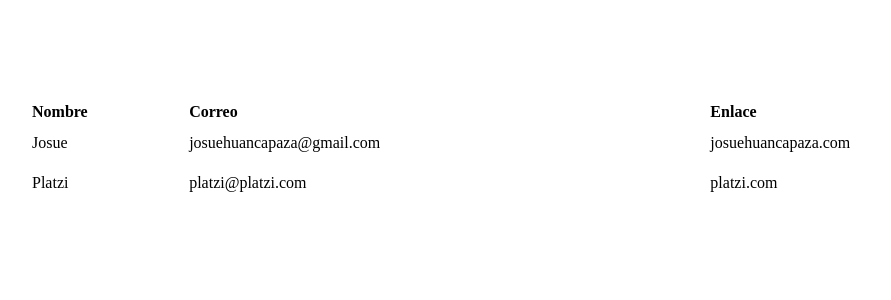
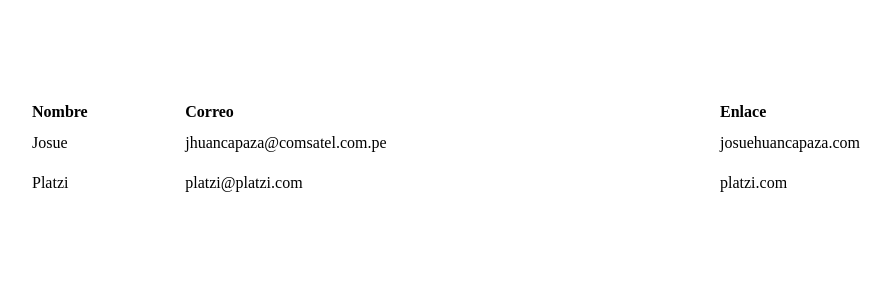
Before and after one commit to josuehcordova-cursos/my_blog_platzi, a React (Create React App) app: page / in a window 1280 px wide. Shown: the top 300 px of the page, without its empty margins (79-970 px from the left). Built offline with nearby package versions, Linux system fonts and the light colour scheme.

Commit message:
clase 7: Stateful vs Stateless

```diff
--- a/src/components/App.js
+++ b/src/components/App.js
@@ -1,52 +1,49 @@
-import React from 'react';
+import React, { Component } from "react";
 
-function App() {
-  const ponerFilas = () => [
+class App extends Component {
+  constructor() {
+    super();
+    this.state = {
+      usuarios: [
+        {
+          nombre: "Josue",
+          correo: "jhuancapaza@comsatel.com.pe",
+          enlace: "josuehuancapaza.com",
+        },
+        {
+          nombre: "Platzi",
+          correo: "platzi@platzi.com",
+          enlace: "platzi.com",
+        },
+      ],
+    };
+  }
+
+  ponerFilas = () =>
+    this.state.usuarios.map((usuario) => (
       <tr>
-      <td>
-        Josue
-      </td>
-      <td>
-        josuehuancapaza@gmail.com
-      </td>
-      <td>
-        josuehuancapaza.com
-      </td>
-    </tr>,
-    <tr>
-      <td>
-        Platzi
-      </td>
-      <td>
-        platzi@platzi.com
-      </td>
-      <td>
-        platzi.com
-      </td>
+        <td>{usuario.nombre}</td>
+        <td>{usuario.correo}</td>
+        <td>{usuario.enlace}</td>
       </tr>
-  ]
+    ));
+
+  render() {
     return (
       <div className="margen">
         <table className="tabla">
           <thead>
             <tr>
-            <th>
-              Nombre
-            </th>
-            <th>
-              Correo
-            </th>
-            <th>
-              Enlace
-            </th>
+              <th>Nombre</th>
+              <th>Correo</th>
+              <th>Enlace</th>
             </tr>
           </thead>
-        <tbody>
-          {ponerFilas()}
-        </tbody>
+          <tbody>{this.ponerFilas()}</tbody>
         </table>
       </div>
     );
   }
+}
 
 export default App;
```
Lines whose indentation alone changed are shown as unchanged.
